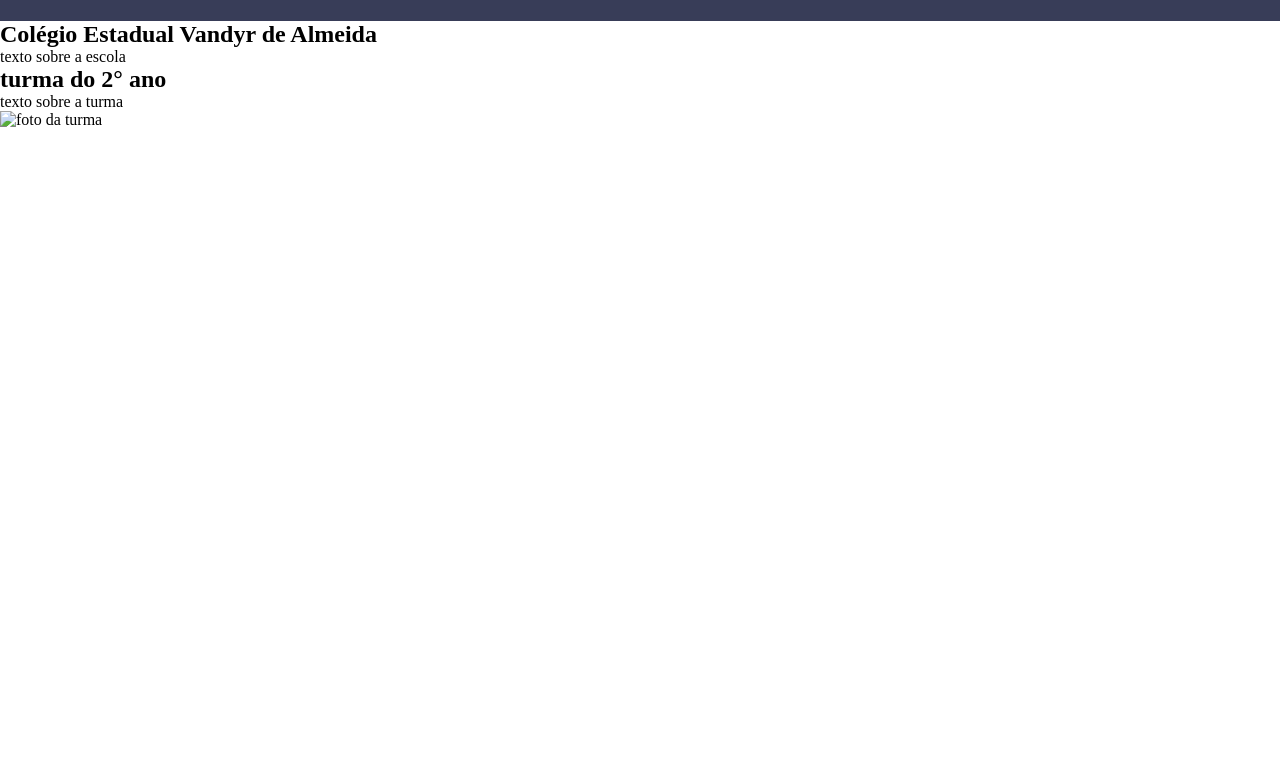
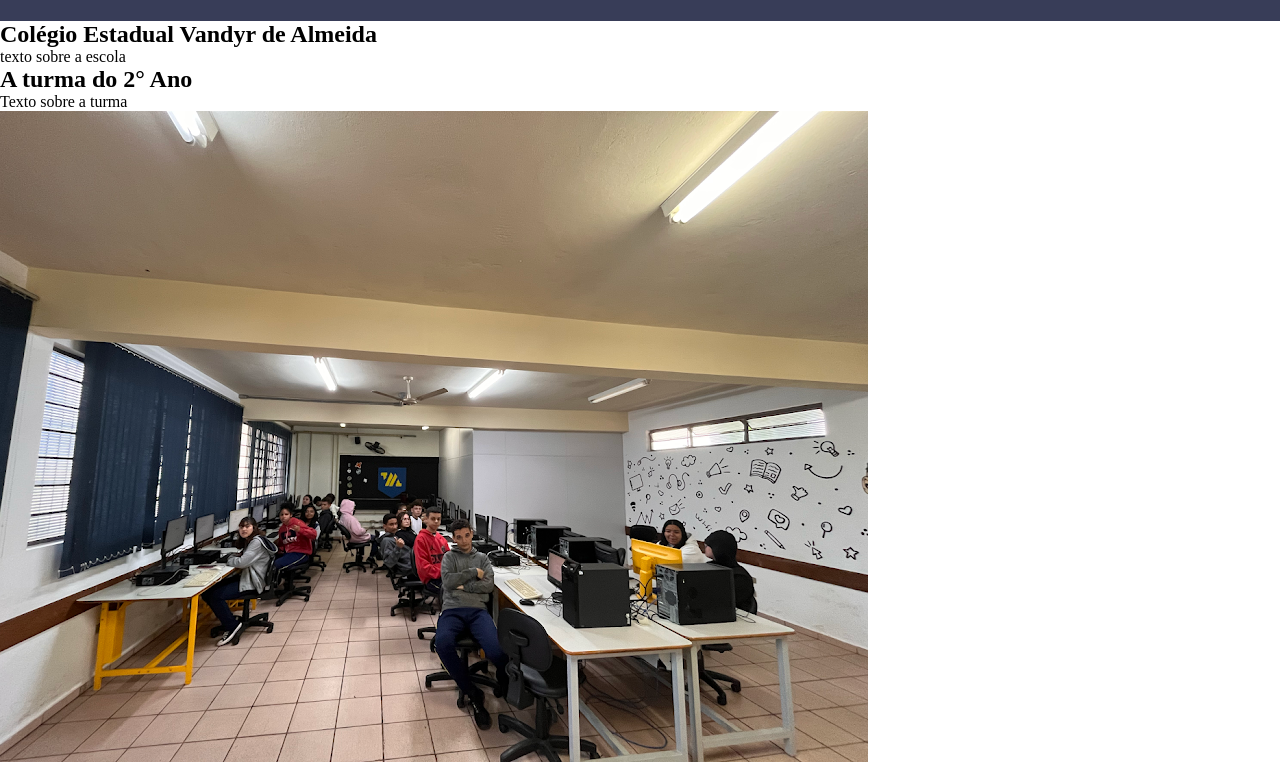
Before and after one commit to Dudah07/site2ano, a plain HTML site: page index.html in a window 1280 px wide. Shown: the part 71-837 px from the top of the page. Before the commit the page ends 800 px from the top, so only its background shows below. Drawn offline with Linux system fonts and the light colour scheme.

Commit message:
Update index.html

```diff
--- a/index.html
+++ b/index.html
@@ -4,23 +4,25 @@
     <meta charset="UTF-8">
     <meta http-equiv="X-UA-Compatible" content="IE=edge">
     <meta name="viewport" content="width=device-width, initial-scale=1.0">
-    <title>Document</title>
+    <title>Formadores</title>
     <link rel="stylesheet" href="style.css">
 </head>
 <body>
     <header class="cabecalho">
-        <img class="cabecalho-imagem" src="alurastartlogo1.png" alt="Logo da escola">
+        <img class="cabecalho-imagem" src="alurastartlogo1.png" alt="Logo da Alura">
         <ul class="cabecalho-lista">
             <li class="cabecalho-lista-item">Escola</li>
             <li class="cabecalho-lista-item">Estudante</li>
         </ul>
     </header>
     <section class="escola">
-        <h2 class="escola-titulo"> Colégio Estadual Vandyr de Almeida </h2>
-        <p class="escola-texto"> texto sobre a escola </p>
-        <h2 class="escola-titulo"> turma do 2° ano </h2>
-        <p class="escola-texto"> texto sobre a turma </p>
-        <img class="escola-imagem" src="" alt="foto da turma">
+        <div class="escola-div-conteudo">
+            <h2 class="escola-titulo">Colégio Estadual Vandyr de Almeida</h2>
+            <p class="escola-texto">texto sobre a escola</p>
+            <h2 class="escola-titulo">A turma do 2° Ano</h2>
+            <p class="escola-texto">Texto sobre a turma</p>
+        </div>
+        <img class="escola-imagem" src="provisorio.png" alt="foto da turma">
     </section>
 </body>
 </html>
```
